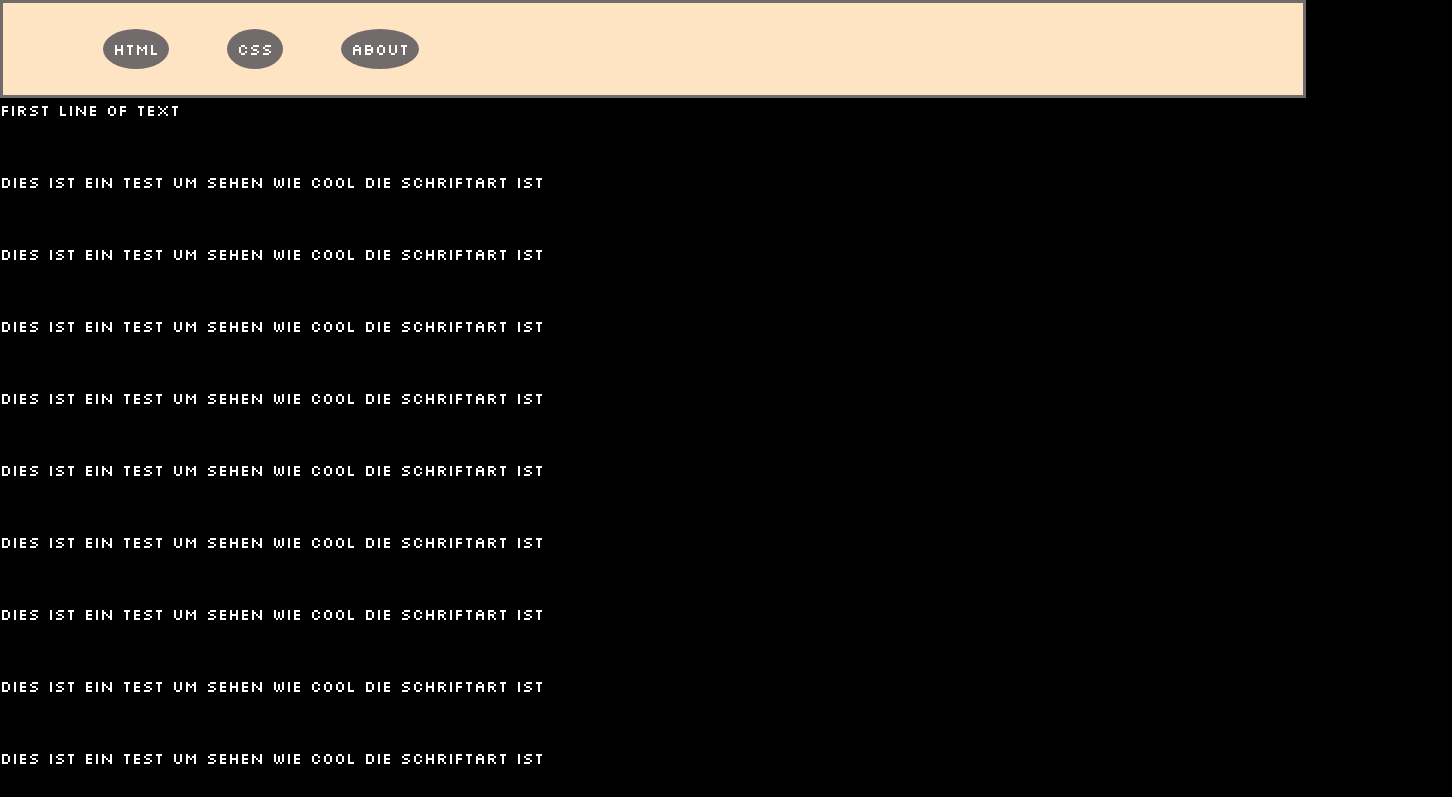
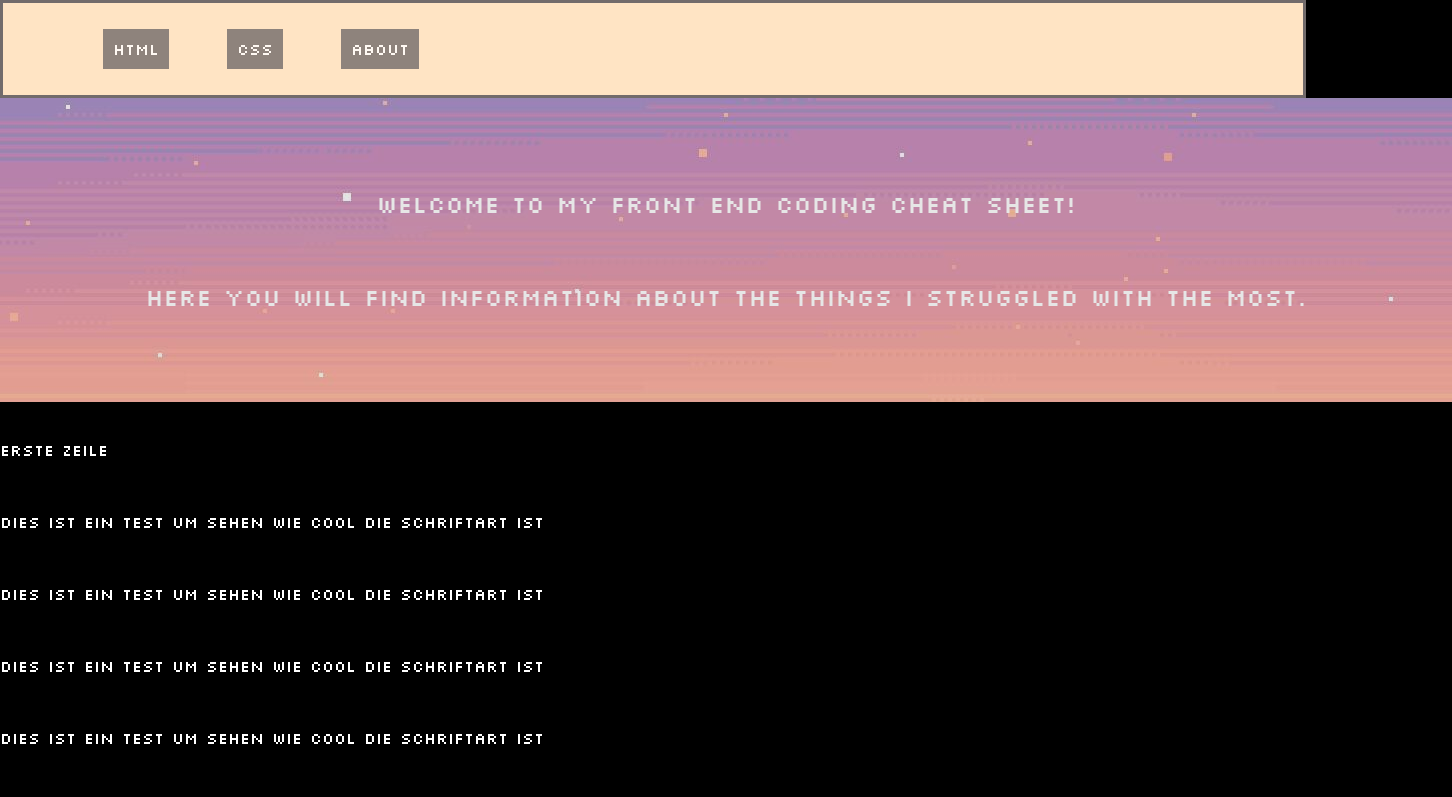
Before and after one commit to newbee87/codecademy_proj_2_cheatsheet, a plain HTML site: page index.html in a window 1280 px wide. Shown: the top 797 px of the page, 1452 px wide, since content can reach past the window. Drawn offline with Linux system fonts and the light colour scheme.

Commit message:
design Inhalt Upgrade

```diff
--- a/index.html
+++ b/index.html
@@ -21,8 +21,11 @@
         </ul>
     </nav>
 </header>
-    <p>First line of Text</p><br>
-    <p>Dies ist ein Test um sehen wie cool die Schriftart ist</p><br>
+    <p class="home">Welcome to my front End coding cheat sheet! <br><br>
+        <br>Here you will find information about the things I struggled with the most.
+    </p><br>
+
+    <p>Erste Zeile</p><br>
     <p>Dies ist ein Test um sehen wie cool die Schriftart ist</p><br>
     <p>Dies ist ein Test um sehen wie cool die Schriftart ist</p><br>
     <p>Dies ist ein Test um sehen wie cool die Schriftart ist</p><br>
--- a/styles/styles.css
+++ b/styles/styles.css
@@ -9,6 +9,7 @@ body {
     margin-top: 100px;
 }
 nav {
+    z-index: 1;
     border:solid 3px rgb(114, 107, 107);
     position: fixed;
     top: 0;
@@ -28,9 +29,22 @@ nav li {
  nav a {
     padding: 10px;
     background-color: rgb(114, 107, 107);
-    border-radius: 50%;
+
+    opacity: .8;
     text-decoration: none;
  }
  a:hover {
     transform: scale(1.5);
  }
+.home {
+    text-align: center;
+    font-size: x-large;
+    width: 100%;
+    z-index: 0;
+    top: -2px;
+    position: relative;
+    margin: 0;
+    opacity: 0.9;
+    padding: 90px;
+    background-image: url("./pics/869.jpg");
+}
```
Also changed, not shown: styles/pics/869.jpg (added).
